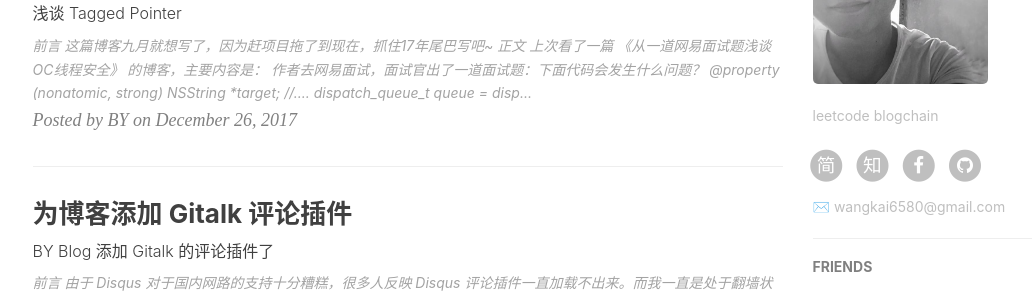
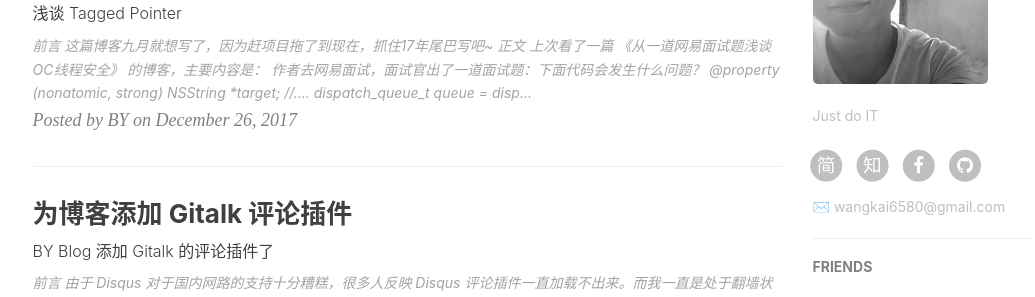
Before and after one commit to wkorz/wkorz.github.io, a Jekyll site: the page built from index.html, in a window 1280 px wide and 900 px high, scrolled down 807 px. Shown: the part 153-450 px from the top of the window, without its empty margins (135-1170 px from the left). Built offline with Jekyll 4.4.1, drawn with Linux system fonts in a browser that asks for light colours; nearby versions of some CDN libraries; the list of posts is cut into pages by our own code; comment, search, counter and statistics services are not loaded.

Commit message:
Update _config.yml

```diff
--- a/_config.yml
+++ b/_config.yml
@@ -11,7 +11,7 @@ github_repo: "https://github.com/wkorz/wkorz.github.io.git" # you code repositor
 
 # Sidebar settings
 sidebar: true                           # whether or not using Sidebar.
-sidebar-about-description: "leetcode blogchain "
+sidebar-about-description: "Just do IT"
 sidebar-avatar: /img/about-BY-gentle.jpg      # use absolute URL, seeing it's used in both `/` and `/about/`
 
 
```
